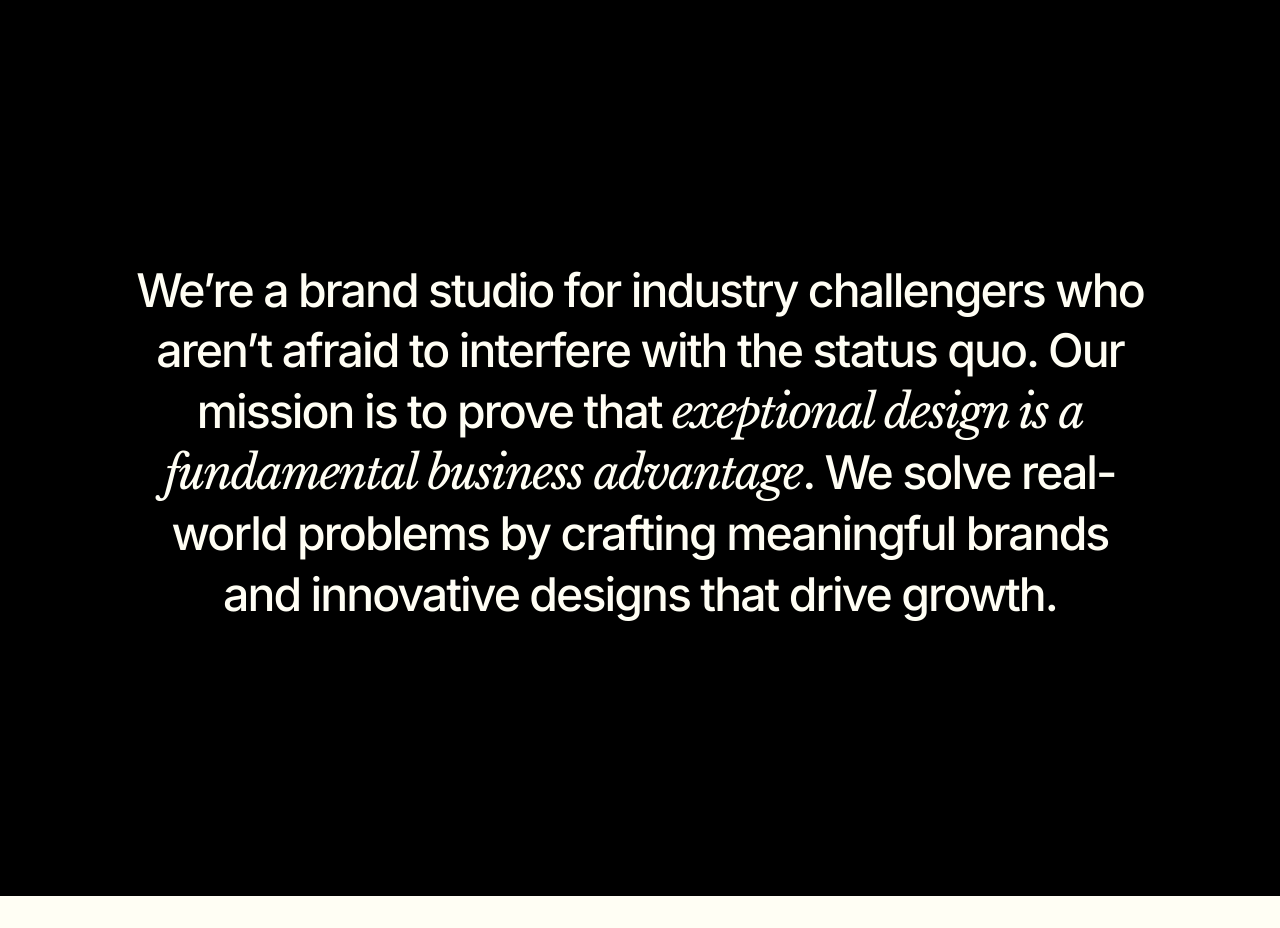
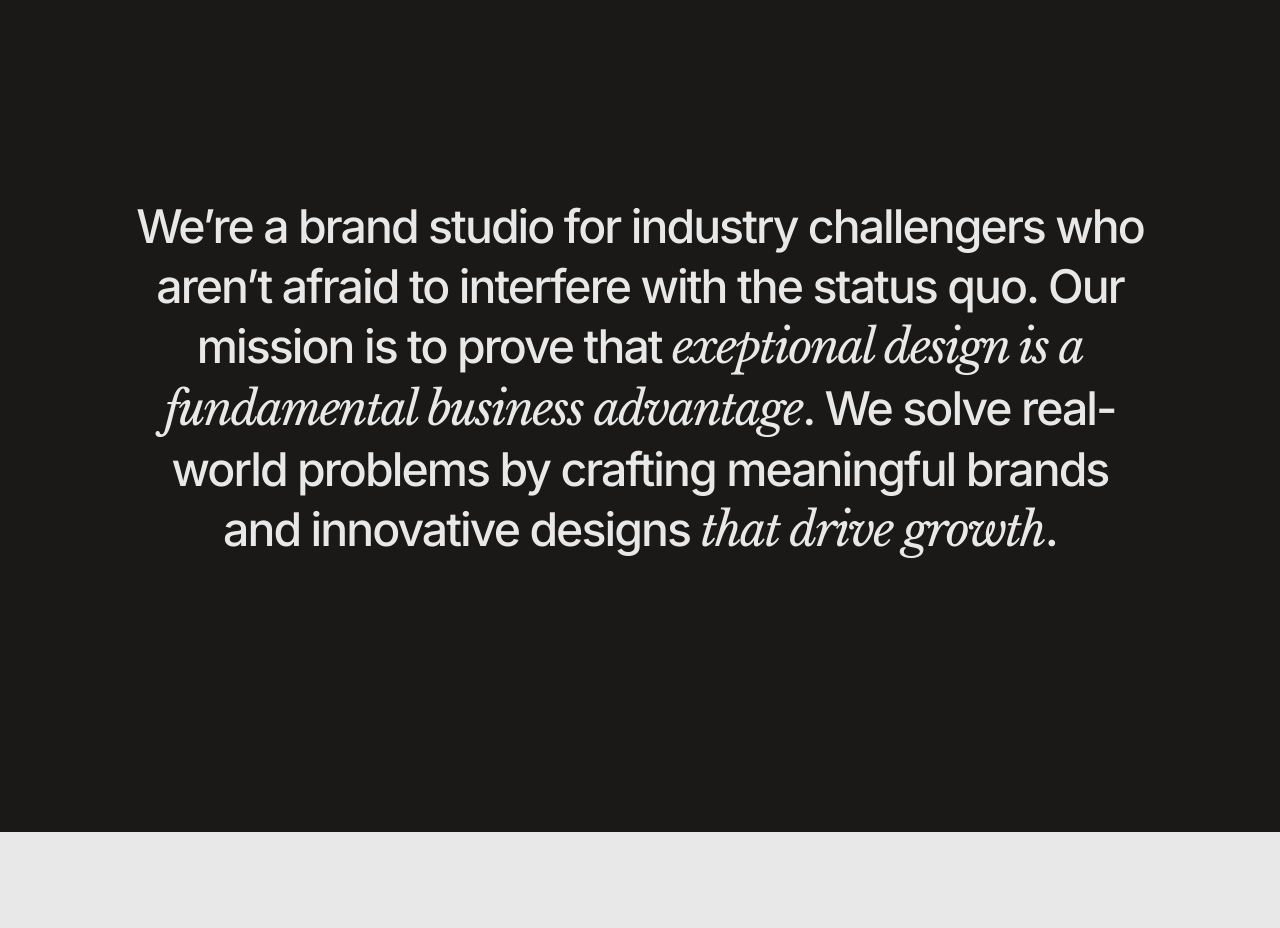
Before and after one commit to meddle-studio/meddle-site, a Jekyll site: the page built from index.html, in a window 1280 px wide, cut to the strip 968-1896 px from the top of the page. Built offline with Jekyll 4.4.1, drawn with Linux system fonts in a browser that asks for light colours; nearby versions of some CDN libraries; some of the changed text lies outside the part shown.

Commit message:
more styling

```diff
--- a/_includes/footer.html
+++ b/_includes/footer.html
@@ -5,14 +5,15 @@
 {%- endfor %}
 <footer id="footer" class="-bg-black pt-4 pb-5 text-uppercase">
 	<div class="container">
-		<ul class="social-links hoverable-content list-horizontal">
-      <li class="-font-secondary">
-        <a href="{{ site.instagram }}" target="_blank">
+		<ul class="social-links hoverable-content list-horizontal p-0">
+      <li class="-font-secondary list-inline">
+        {% comment %}<a href="{{ site.instagram }}" target="_blank">
           <i class="d-inline-block icon-external-link">
             <svg xmlns="http://www.w3.org/2000/svg" fill="none" viewBox="0 0 24 24"><path fill="currentColor" d="M24 20.414v1.103h-2.207V3.587L1.38 24 0 22.345 20.138 2.207H2.207V0H24v20.414Z"></path></svg>
           </i>
               Instagram
-        </a>
+        </a>{% endcomment %}
+        E: <a href="mailto:hello@meddle.studio">hello@meddle.studio</a>
       </li>
     </ul>
     <div class="footer-bottom">
--- a/_includes/header.html
+++ b/_includes/header.html
@@ -10,11 +10,9 @@
 {%- else -%}
 <header class="header-container container-fluid mx-5">
 {%- endif -%}
-  <h1 class="position-fixed z-20 top-0 left-0 px-3 px-lg-5 -white mix-blend-difference">
+  <h1 class="position-fixed z-0 fixed-top left-0 px-3 px-lg-5 -white mix-blend-difference">
       <a href="{{ site.url }}" class="text-decoration-none">
         <span class="invisible">{{ site.brand }}</span>
-
-
           <svg fill="currentColor" xmlns="http://www.w3.org/2000/svg" xmlns:xlink="http://www.w3.org/1999/xlink" x="0px" y="0px"
                            width="136.774px" height="30px" viewBox="-18.388 35 136.774 30"
                            xml:space="preserve" class="h-5 w-auto">
@@ -36,11 +34,10 @@
               <polygon points="88.901,35 88.901,55.323 97.7,55.323 97.7,64.913 79.553,64.913 79.553,35  "/>
             </g>
           </svg>
-
         </a>
     </h1>
 
-    <div class="d-none d-lg-flex position-fixed top-0 right-0 z-50 lg:h-[64px] px-3 lg:px-6 lg:items-center mix-blend-difference -white">
+    <div class="d-none d-lg-flex position-fixed fixed-top right-0 z-3 px-3 align-items-lg-center mix-blend-difference -white">
       <nav class="d-flex gap-3 lg:gap-6 lg:text-lg">
       {%- for item in header-menu -%}
         <a href="{{ item.url }}" class="relative">{{ item.title }}</a>
@@ -48,13 +45,13 @@
       </nav>
     </div>
 
-    <button id="toggle-mobile-nav" class="d-flex d-lg-none position-fixed z-50 mix-blend-difference h-[64px] top-0 right-0 w-[42px] align-items-center justify-content-center overflow-hidden -white">
+    <button id="toggle-mobile-nav" class="d-flex d-lg-none position-fixed z-3 mix-blend-difference fixed-top right-0 align-items-center justify-content-center overflow-hidden -white">
       <svg xmlns="http://www.w3.org/2000/svg" height="24px" viewbox="0 -960 960 960" width="24px" fill="currentColor">
         <path d="M120-240v-80h720v80H120Zm0-200v-80h720v80H120Zm0-200v-80h720v80H120Z"/>
       </svg>
     </button>
-    <div id="mobile-nav" class="hidden lg:hidden fixed z-40 top-0 left-0 w-full h-full bg-white text-black">
-      <nav class="dnco--heading pt-[68px] px-3">
+    <div id="mobile-nav" class="d-none d-lg-none fixed z-2 fixed-top left-0 w-full h-full bg-white text-black">
+      <nav class="meddle--heading pt-5 px-3">
         <ul class="leading-tight">
         {%- for item in header-menu -%}
           <li>
--- a/_layouts/default.html
+++ b/_layouts/default.html
@@ -85,7 +85,7 @@
 height="0" width="0" style="display:none;visibility:hidden"></iframe></noscript>
 <!-- End Google Tag Manager (noscript) -->
 <div class="{% if page.theme %} theme-{{ page.theme }}{% else %}theme-dark{% endif %} layout">
-  {% include header.html %}
+  {% comment %}{% include header.html %}{% endcomment %}
 	<main class="layout-main">
     {{ content}}
   </main>
--- a/assets/css/site.scss
+++ b/assets/css/site.scss
@@ -1,7 +1,7 @@
 ---
 ---
-$black:     #000;
-$white:   #fffef4;
+$black:   #1a1918;
+$white:   #e8e8e8;
 $green:   #00ff6a;
 $blue:    #4160ff;
 $link:    #4160ff;
@@ -17,11 +17,11 @@ $font-tertiary: 'Libre Baskerville';
 	--font: "Inter";
 	--font-secondary: "IBM Plex Mono";
 	--font-tertiary: "Libre Baskerville";
-	--white: #fffef4;
+	--white: #e8e8e8;
 	--white-transparent: rgba(255, 254, 244, 0);
 	--grey: #909090;
 	--grey-transparent: hsla(0, 0%, 56%, 0);
-	--black: #000;
+	--black: #1a1918;
 	--black-transparent: transparent;
 	--red: red;
 	--red-transparent: rgba(255, 0, 0, 0);
@@ -225,6 +225,7 @@ em {
     grid-column: 8/-1;
   }
 }
+hr {opacity: 1;}
 .text-accent {
 	color: var(--green)
 }
@@ -421,6 +422,7 @@ svg.icon rect[stroke] {
 #about {
   h2 {
     line-height: 1.3;
+    font-size: 32px;
   }
   @media (min-width: 992px) {
     .container {
--- a/index.html
+++ b/index.html
@@ -4,12 +4,12 @@ layout: default
 aos: true
 
 ---
-<section class="position-relative z-30 vh-100 -bg-black">
+<section class="position-relative z-1 vh-100 -bg-black">
     <video autoplay="" muted="" loop="" playsinline="" class="position-absolute inset-0 w-100 h-100 object-fit-cover object-position-center">
         <source src="/assets/images/mid-desktop-sm.mp4" type="video/mp4" media="(orientation: landscape)">
         <source src="/assets/images/mid-mobile-sm.mp4" type="video/mp4" media="(orientation: portrait)">
     </video>
-    <div class="position-sticky top-0 px-3 pt-5 mt-5 pb-3 -white mix-blend-difference">
+    <div class="position-sticky sticky-top px-3 pt-5 pb-3 -white mix-blend-difference">
         <svg id="logo-xl" xmlns="http://www.w3.org/2000/svg" viewBox="0 0 1990 436" preserveAspectRatio="xMidYMin meet" fill="currentColor" class="d-none d-lg-flex w-100 h-100 justify-between m-0 p-0 leading-none"><title>MEDDLE</title>
           <path d="M147.5,0c34.73,70.09,45.36,150.4,50.08,228.02h4.43c3.98-77.97,16.19-156.88,48.99-228.02h148v340h-130l-.99-205.01h-5.01c-5.87,56.67-17.33,112.94-33.88,167.41l-1.57.67c-7.01-.99-54.95,1.48-57.06-1.05-1.44-1.73-6.15-19.98-7.2-23.8-12.9-46.64-20.93-95.18-26.28-143.22h-6.01v205.01H1.5c-.11,0-1.5-1.39-1.5-1.5V0h147.5Z"/>
           <path d="M1068,0h184.49c120.24,6.46,172.98,90.06,157.37,205.36-23.71,175.14-212.57,127.71-338.41,134.69-1.02.22-3.45-.72-3.45-1.55V0ZM1204,237h33.5c46.38,0,46.24-93.71,25.91-119.91-6.59-8.49-20.3-14.09-30.91-14.09h-28.5v134Z"/>
@@ -18,7 +18,7 @@ aos: true
           <path d="M1990,0v108h-153v35h142.5c.11,0,1.5,1.39,1.5,1.5v48.5h-144v38h153v109h-289V0h289Z"/>
           <polygon points="1561 0 1561 231 1689 231 1689 340 1425 340 1425 0 1561 0"/>
         </svg>
-        <svg id="logo-xl-mobile" xmlns="http://www.w3.org/2000/svg" xmlns:xlink="http://www.w3.org/1999/xlink" viewBox="-18.389 35 48.183 94.914" preserveAspectRatio="xMidYMin meet" fill="currentColor" class="d-flex d-lg-none w-auto mw-100 h-75 justify-between m-0 p-0 leading-none">
+        <svg id="logo-xl-mobile" xmlns="http://www.w3.org/2000/svg" xmlns:xlink="http://www.w3.org/1999/xlink" viewBox="-18.389 35 48.183 94.914" preserveAspectRatio="xMidYMin meet" fill="currentColor" class="d-flex d-lg-none w-75 h-auto justify-between m-0 mx-auto p-0 leading-none">
           <g>
             <path d="M-8.25,35c2.387,6.166,3.118,13.232,3.441,20.061h0.306C-4.229,48.201-3.391,41.259-1.135,35H9.036v29.913H0.101
               L0.033,46.876h-0.345c-0.403,4.985-1.19,9.937-2.329,14.729l-0.107,0.058c-0.482-0.087-3.777,0.131-3.922-0.093
@@ -47,12 +47,36 @@ aos: true
 <section id="about" class="position-relative -bg-black">
     <div class="container">
         <div class="d-flex align-items-center justify-content-center vh-100">
-            <h2 class="text-center -white">We’re a brand studio for industry challengers who aren’t afraid to interfere with the status quo. Our mission is to prove that <em class="-font-tertiary">exeptional design is a fundamental business advantage</em>. We&nbsp;solve real-world problems by crafting meaningful brands and innovative designs that drive&nbsp;growth.</h2>
+            <h2 class="text-center -white" data-aos="fade-up" data-aos-duration="1000">We’re a brand studio for industry challengers who aren’t afraid to interfere with the status quo. Our mission is to prove that <em class="-font-tertiary">exeptional design is a fundamental business advantage</em>. We&nbsp;solve real-world problems by crafting meaningful brands and innovative designs <em>that drive&nbsp;growth</em>.</h2>
         </div>
     </div>
 </section>
 <section id="how" class="position-relative -bg-white py-5">
     <div class="container">
-        <h3 class="-black">We work how you work: adapting our process to meet yours.</h3>
+        <h3 class="-black col-md-8 col-lg-6 pt-md-5 pb-3 pb-lg-5">Through a process of <em>understanding and imagination</em>, we <em>partner with you</em>, adapting our process to meet yours, to <em>co-create</em> exciting, memorable brands that captivate audiences.</h3>
+        <hr class="-black">
+        <div class="row pt-3 pt-lg-5 pb-5">
+          <div class="col-12 col-md-6">
+            <h3 class="-bold -grey">Our Services</h3>
+          </div>
+          <div class="col-6 col-md-3">
+            <h5 class="-bold -grey" data-aos="fade-right" data-aos-duration="1000"><small>Creative Services</small></h5>
+            <h3 class="-black">Brand Strategy</h3>
+            <h3 class="-black">Brand Design</h3>
+            <h3 class="-black">Voice &amp; Tone</h3>
+            <h3 class="-black">Web Design</h3>
+            <h3 class="-black">Consultancy</h3>
+            <h3 class="-black">Graphic Design</h3>
+          </div>
+          <div class="col-6 col-md-3">
+            <h5 class="-bold -grey" data-aos="fade-right" data-aos-duration="1000" data-aos-delay="250"><small>Production</small></h5>
+            <h3 class="-black">Brand Guidelines</h3>
+            <h3 class="-black">Campaigns</h3>
+            <h3 class="-black">Film</h3>
+            <h3 class="-black">Photography</h3>
+            <h3 class="-black">Animation</h3>
+            <h3 class="-black">Development</h3>
+          </div>
+        </div>
     </div>
 </section>
```
Also changed, not shown: 1 other file. Lines whose indentation alone changed are shown as unchanged.
